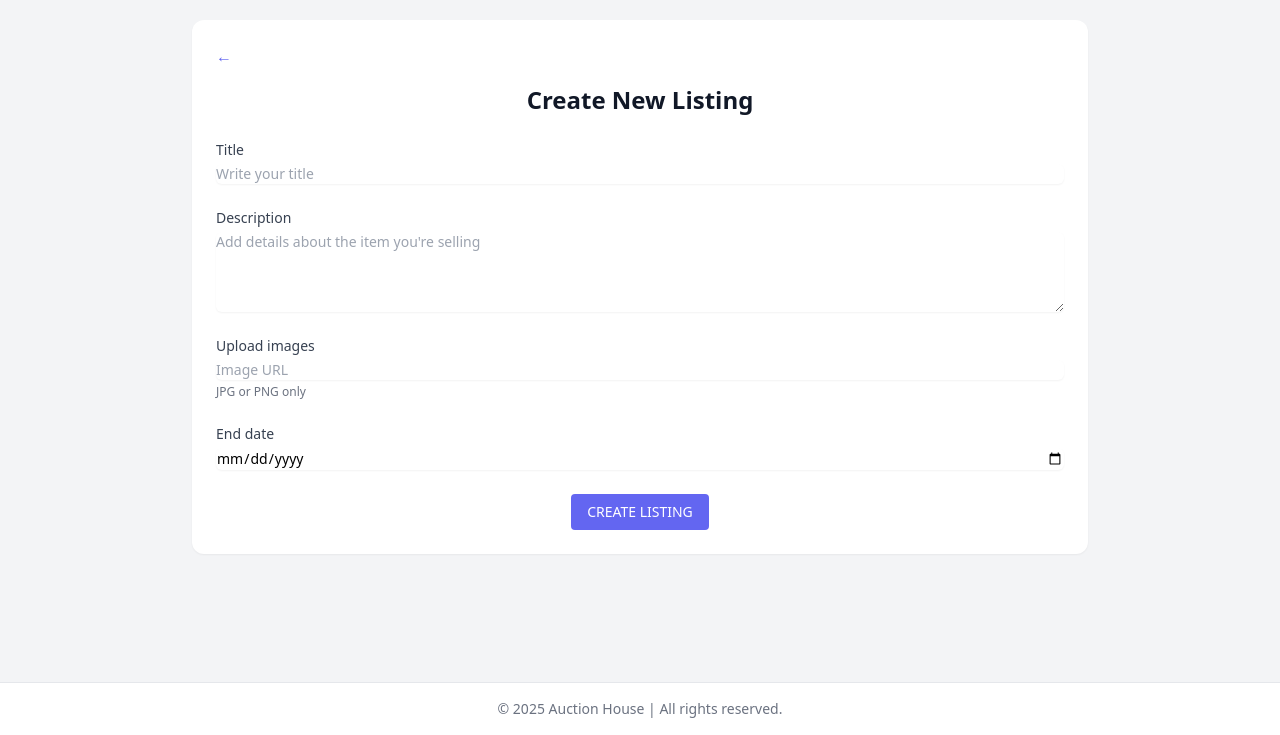
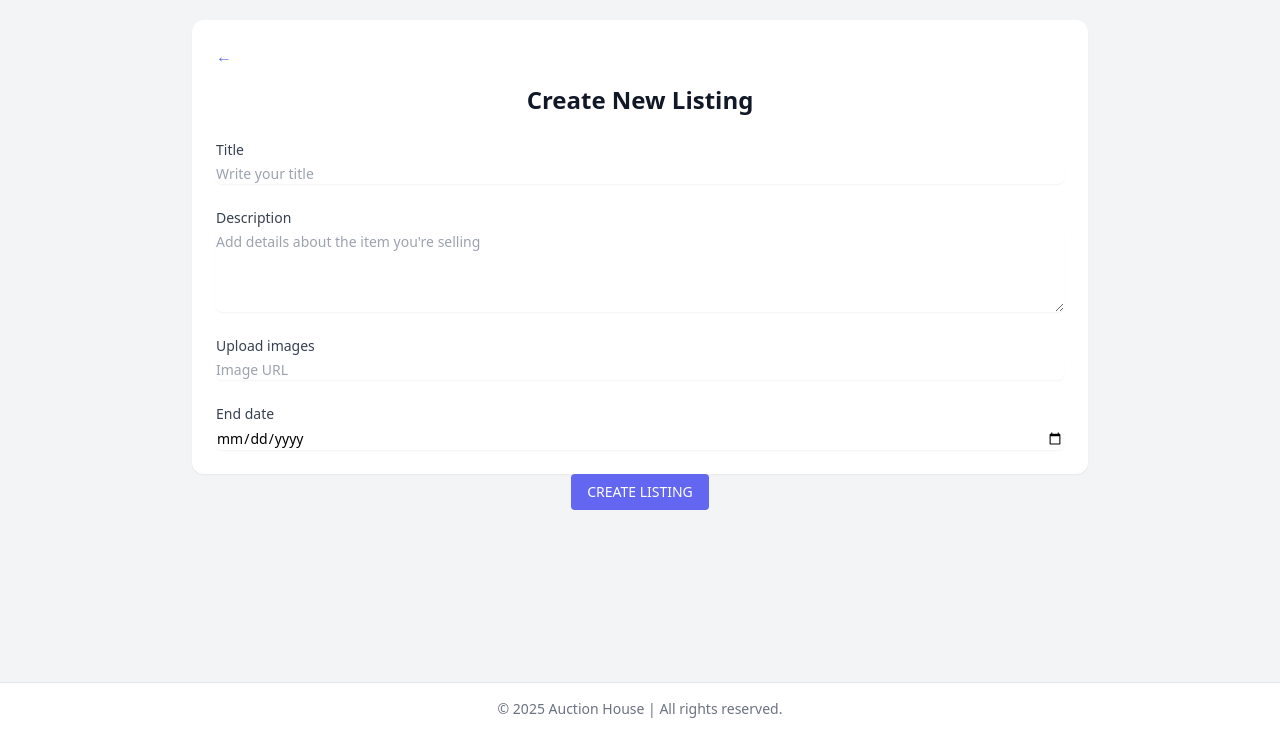
Before and after one commit to ankiiin/auction-house-sp2, a website with bundled scripts: page html/create-listing.html in a window 1280 px wide. Shown: the part 65-800 px from the top of the page. Built offline with nearby package versions, Linux system fonts and the light colour scheme.

Commit message:
Update create-listing.html

```diff
--- a/html/create-listing.html
+++ b/html/create-listing.html
@@ -45,9 +45,8 @@
               name="media"
               class="mt-1 block w-full border-gray-300 rounded-md shadow-sm focus:ring-indigo-500 focus:border-indigo-500 sm:text-sm"
               placeholder="Image URL" />
-            <p class="text-xs text-gray-500 mt-1">JPG or PNG only</p>
           </div>
-          <div class="mb-6">
+          <div class="mb-6"></div>
             <label for="endsAt" class="block text-sm font-medium text-gray-700">End date</label>
             <input
               type="date"
```
